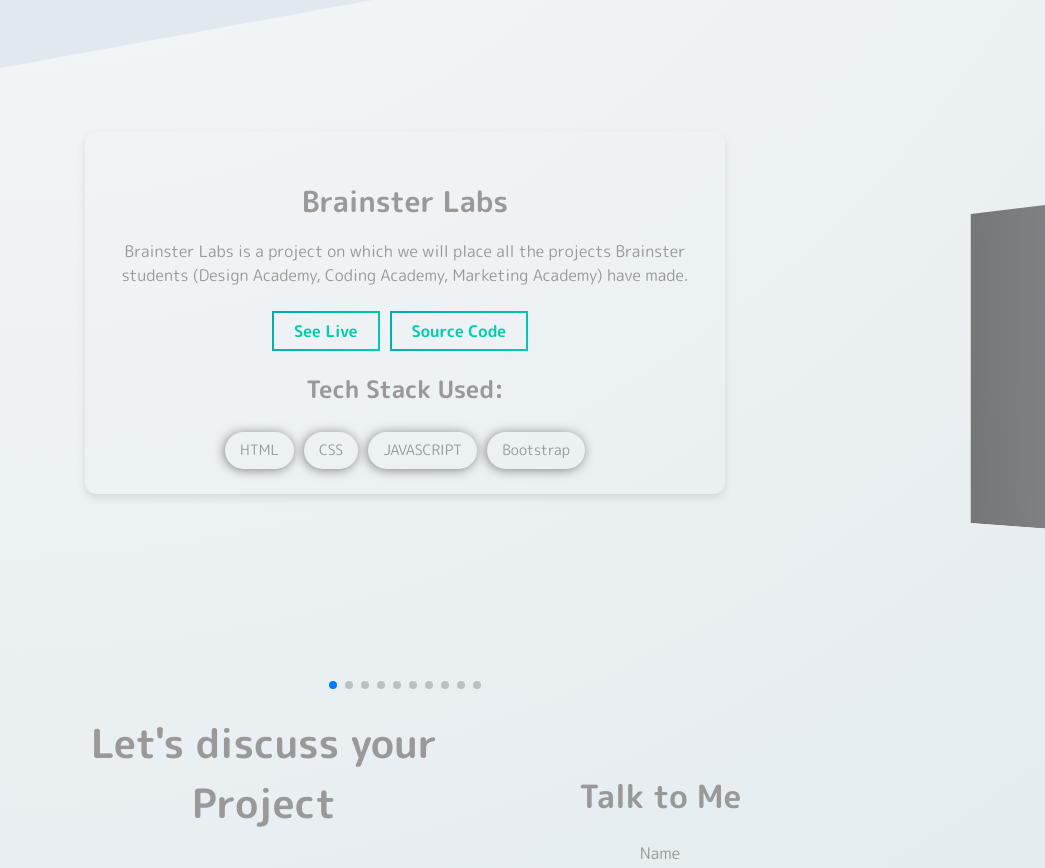
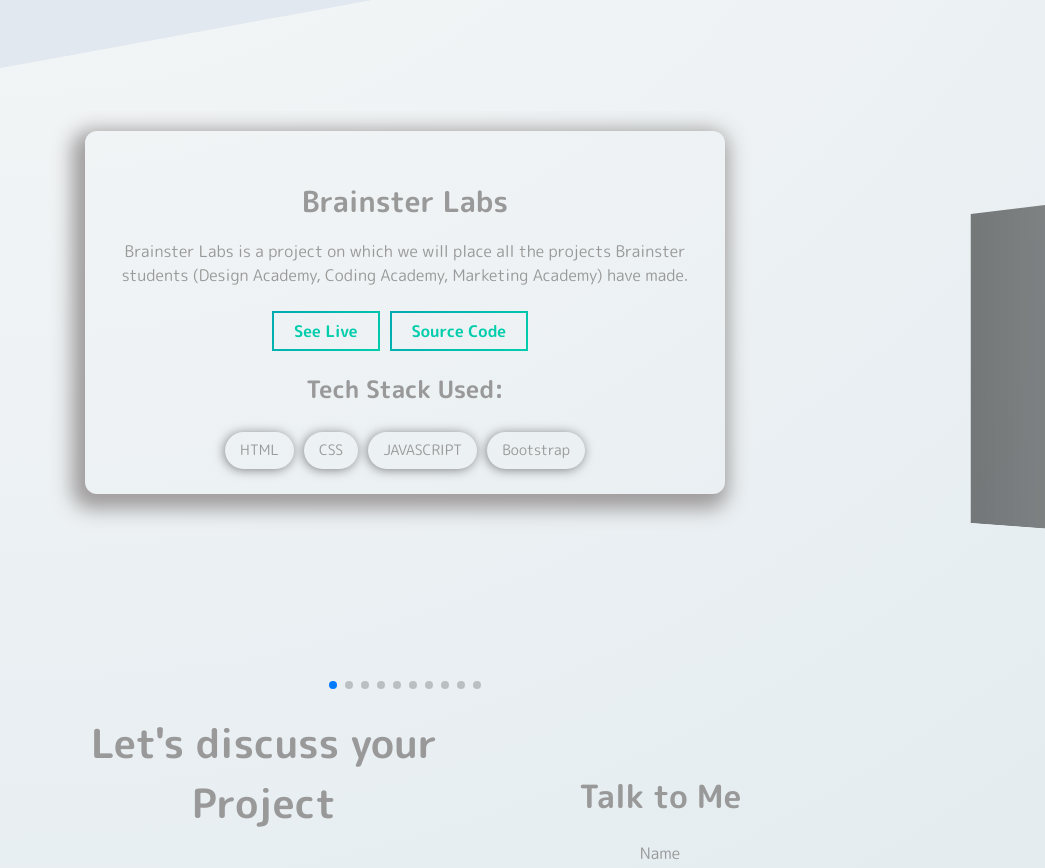
Before and after one commit to KonstantinVchkov/web-portfolio, a React (Create React App) app: page / in a window 1280 px wide. Shown: the part 1880-2748 px from the top of the page, without its empty margins (235-1280 px from the left). Built offline with nearby package versions, Linux system fonts and the light colour scheme; a web font is replaced by a local one.

Commit message:
added styles for project card dark

```diff
--- a/src/styles/project-card-style.css
+++ b/src/styles/project-card-style.css
@@ -2,13 +2,16 @@
 .project-card {
   /* background-color: #fff; */
   border-radius: 12px;
-  box-shadow: 0 4px 8px rgba(0, 0, 0, 0.1);
+  box-shadow: -5px 7px 19px 8px rgb(147 144 144 / 87%);
   margin: 20px auto;
   padding: 20px;
   max-width: 600px;
   transition: transform 0.3s ease, box-shadow 0.3s ease;
 }
-
+.project-card-dark{
+  background: radial-gradient(circle at 10% 20%, rgb(97 97 97) 0%, rgb(76 76 76) 90.2%);
+  box-shadow: -5px 7px 19px 8px rgb(147 144 144 / 87%);
+}
 .project-card:hover {
   transform: translateY(-5px);
   box-shadow: 0 6px 12px rgba(0, 0, 0, 0.15);
```
